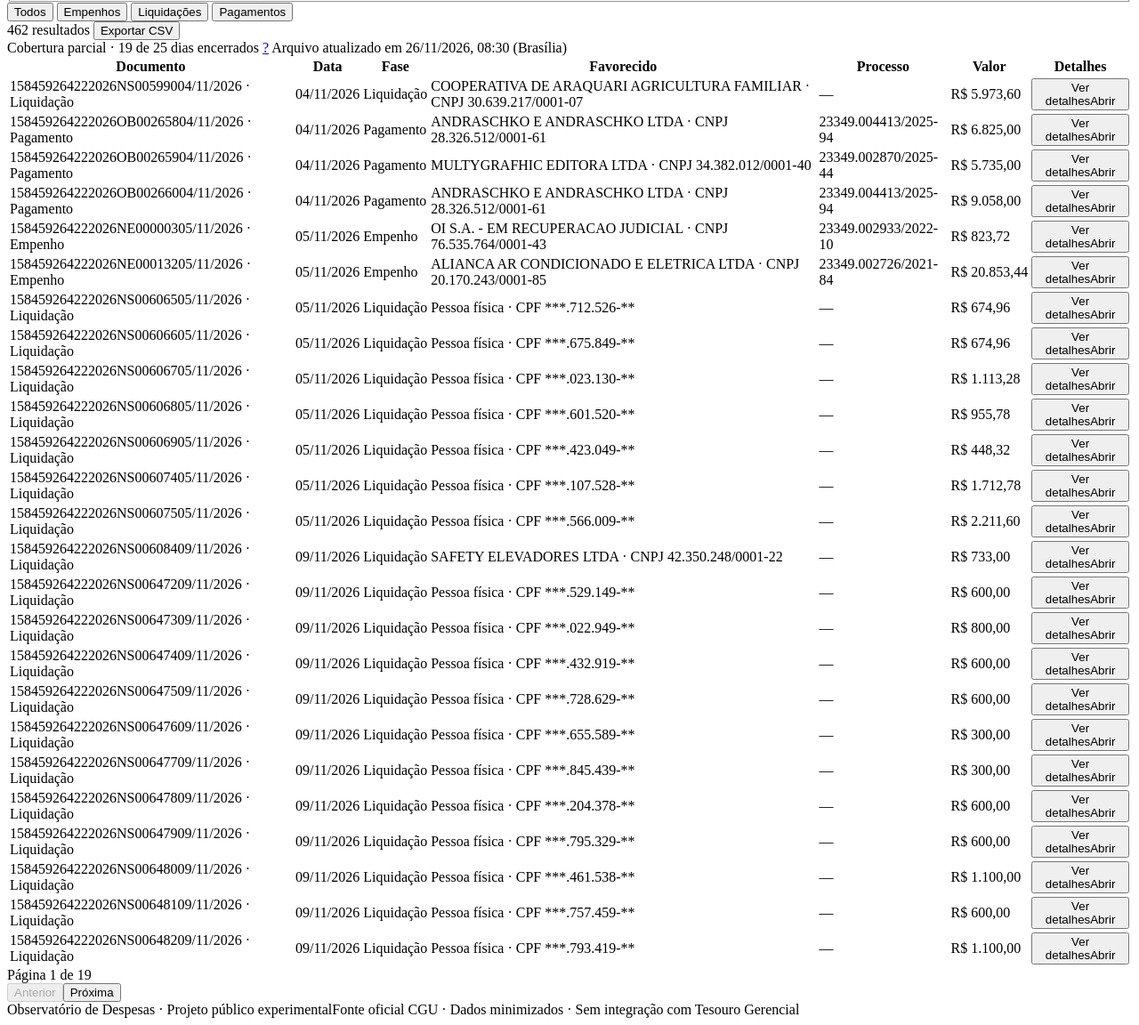
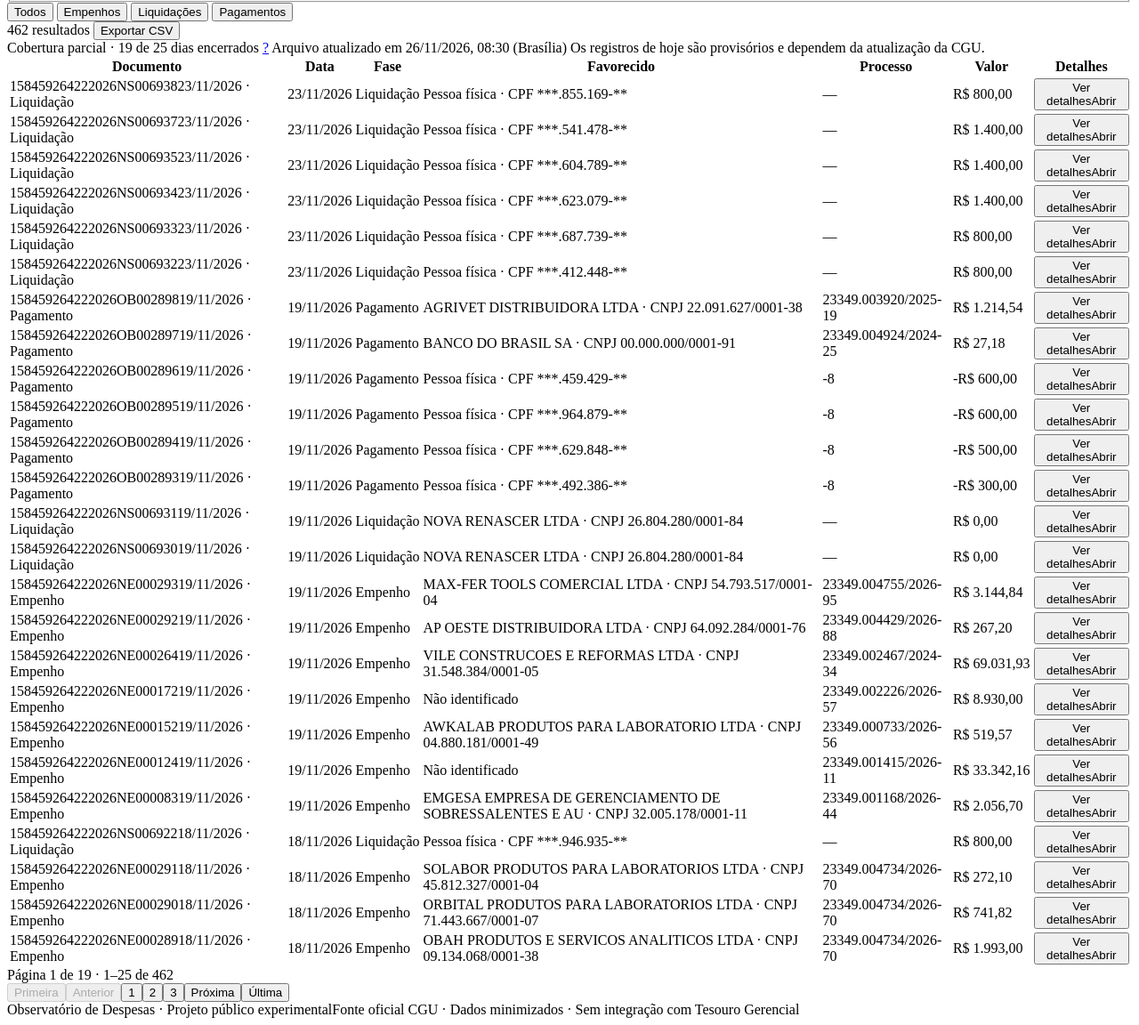
Before and after one commit to guimig/observatorio-despesas, a website with bundled scripts: page index.html in a window 1280 px wide. Shown: the part 325-1477 px from the top of the page at 89% size. Built offline with nearby package versions, Linux system fonts and the light colour scheme; some icons are missing.

Commit message:
Melhora a consulta de despesas e a coleta corrente da CGU

```diff
--- a/assets/app.js
+++ b/assets/app.js
@@ -10,7 +10,7 @@ import { documentSpecies,financialPhaseDescription } from './document-species.js
 import {showDialogFromTop} from './dialog-scroll.js';
 import {auditSiafiItemMovements} from './siafi-movement-audit.js';
 import {reconcileSiafiCommitment} from './siafi-movement-reconciliation.js';
-import { auditMonth } from './quality.js';
+import { auditMonth, summarizeDocumentPhases } from './quality.js?v=3';
 import { buildCommitmentTrajectories, filterCommitmentTrajectories, auditCommitmentTrajectories } from './trajectory.js';
 /** Visualização local de JSONs públicos. Não consulta APIs autenticadas. */
 const $ = id => document.getElementById(id);
@@ -157,30 +157,16 @@ function monthName(month) {
   const date = new Date(month + '-15T12:00:00Z');
   return new Intl.DateTimeFormat('pt-BR', { month: 'long', year: 'numeric', timeZone: 'UTC' }).format(date);
 }
-function summarize(phase) {
-  const coverage = state.data.coverage.filter(entry => entry.phase === phase);
-  const documents = state.data.documents.filter(doc => doc.phase === phase);
-  const complete = coverage.length > 0 && coverage.every(entry => entry.complete);
-  const invalid = coverage.reduce((n, x) => n + x.invalid, 0);
-  const count = coverage.reduce((n, x) => n + x.count, 0);
-  const overlap=(state.data.phaseObservations||[]).some(obs=>obs.phase===phase);
-  const sum = complete && !invalid && !overlap &&
-    documents.every(doc => Number.isSafeInteger(doc.cents))
-    ? documents.reduce((n, doc) => n + doc.cents, 0) : null;
-  return { count, sum, complete, invalid, overlap };
-}
 function renderStats() {
   $('summary-month').textContent = monthName(state.month) + ' · CGU · UG 158459';
-  const stats = [1, 2, 3].map(summarize);
-  stats.forEach((stat, index) => {
-    const phase = index + 1;
-    $('amount-' + phase).textContent = fmtMoney(stat.sum);
-    const prefix = stat.complete ? '' : 'Pelo menos ';
-    $('count-' + phase).textContent = prefix + fmtCount(stat.count) +
-      ' ocorrência(s) documentais nas datas consultadas' +
-      (stat.invalid ? ' · ' + stat.invalid + ' valor(es) indisponível(is)' : '')+
-      (stat.overlap ? ' · sobreposição entre fases (total monetário suspenso)' : '');
-  });
+  for (const stat of summarizeDocumentPhases(state.data)) {
+    $('amount-' + stat.phase).textContent = stat.cents === null ? 'Sem subtotal verificável' : fmtMoney(stat.cents);
+    const notes = [fmtCount(stat.days) + ' de ' + fmtCount(stat.expectedDays) + ' dias encerrados no subtotal'];
+    if (stat.missing) notes.push(fmtCount(stat.missing) + ' sem consulta concluída');
+    if (stat.unknown) notes.push(fmtCount(stat.unknown) + ' com valores ausentes');
+    if (stat.overlap) notes.push(fmtCount(stat.overlap) + ' com documentos em mais de uma fase');
+    $('count-' + stat.phase).textContent = notes.join(' · ');
+  }
 }
 function renderQuality() {
   $('monthly-quality').hidden = false;
@@ -231,7 +217,7 @@ function filteredDocuments() {
   const query = searchText(state.search);
   const compactCode = value => searchText(value).replace(/[.\/\s-]/g, '');
   const code = compactCode(query);
-  const exact = [], matches = [];
+  const matches = [];
   for (const data of months) {
     const observed = new Set((data.phaseObservations || [])
       .filter(item => String(item.phase) === state.phase).map(item => item.id));
@@ -244,11 +230,12 @@ function filteredDocuments() {
       const exactCode = code && codes.includes(code);
       if (!query || exactCode || searchText(fields.filter(Boolean).join(' ')).includes(query) ||
           (code && codes.some(value => value.includes(code)))) {
-        (exactCode ? exact : matches).push({doc, data});
+        matches.push({doc, data});
       }
     }
   }
-  return exact.concat(matches);
+  return matches.sort((a, b) => b.doc.date.localeCompare(a.doc.date) ||
+    b.doc.id.localeCompare(a.doc.id));
 }
 function renderActiveFilters() {
   const root = $('active-filters');
@@ -274,6 +261,40 @@ function renderActiveFilters() {
     card.setAttribute('aria-pressed', String(!state.historyYear && card.dataset.phase === state.phase));
   }
 }
+function renderDocumentPagination(totalPages) {
+  const nav = $('document-pagination');
+  nav.hidden = totalPages < 2;
+  if (nav.hidden) return;
+  const focused = document.activeElement;
+  const action = focused?.dataset.pageAction;
+  const goTo = page => {
+    state.page = page;
+    renderTable();
+  };
+  const first = Math.max(0, Math.min(state.page - 1, totalPages - 3));
+  const pages = Array.from({length: Math.min(3, totalPages)}, (_, i) => first + i);
+  const controls = [
+    ['Primeira', 0, 'Primeira página', 'first', state.page === 0],
+    ['Anterior', state.page - 1, 'Página anterior', 'previous', state.page === 0],
+    ...pages.map(page => [String(page + 1), page, 'Página ' + (page + 1), 'number', false]),
+    ['Próxima', state.page + 1, 'Próxima página', 'next', state.page === totalPages - 1],
+    ['Última', totalPages - 1, 'Última página', 'last', state.page === totalPages - 1]
+  ];
+  nav.replaceChildren(...controls.map(([label, page, accessible, kind, disabled]) => {
+    const button = element('button', 'button button-secondary', label);
+    button.type = 'button';
+    button.dataset.pageAction = kind;
+    button.setAttribute('aria-label', accessible);
+    if (kind === 'number' && page === state.page) button.setAttribute('aria-current', 'page');
+    button.disabled = disabled;
+    button.addEventListener('click', () => goTo(page));
+    return button;
+  }));
+  if (action) {
+    (nav.querySelector('[data-page-action="' + action + '"]:not(:disabled):not([data-page-action="number"])') ||
+      nav.querySelector('[aria-current="page"]')).focus({preventScroll:true});
+  }
+}
 function renderTable() {
   const all = filteredDocuments();
   const totalPages = Math.max(1, Math.ceil(all.length / pageSize));
@@ -282,10 +303,11 @@ function renderTable() {
   $('table-count').textContent = fmtCount(all.length) + (all.length === 1 ? ' resultado' : ' resultados');
   $('export-button').disabled = !all.length || state.loadingHistory || state.loadingMonth;
   $('page-information').textContent = all.length
-    ? 'Página ' + (state.page + 1) + ' de ' + totalPages : '';
+    ? 'Página ' + fmtCount(state.page + 1) + ' de ' + fmtCount(totalPages) +
+      ' · ' + fmtCount(state.page * pageSize + 1) + '–' + fmtCount(state.page * pageSize + shown.length) +
+      ' de ' + fmtCount(all.length) : '';
   renderActiveFilters();
-  $('previous-page').disabled = state.page === 0;
-  $('next-page').disabled = state.page >= totalPages - 1;
+  renderDocumentPagination(totalPages);
   const body = $('doc-rows');
   body.replaceChildren();
   if (!shown.length) {
@@ -919,6 +941,8 @@ function updateScope() {
   $('scope-status').hidden = !scope;
   $('coverage-chip').hidden = Boolean(scope);
   $('updated').hidden = Boolean(scope);
+  $('current-day-note').hidden = Boolean(scope) || state.month !==
+    new Intl.DateTimeFormat('en-CA', {timeZone:'America/Sao_Paulo',year:'numeric',month:'2-digit'}).format(new Date());
   $('history-retry').hidden = !scope || state.loadingHistory || loaded === months.length;
 }
 async function searchHistory(year) {
@@ -1034,8 +1058,6 @@ function initEvents() {
       navigateTo('despesas');
     });
   }
-  $('previous-page').addEventListener('click', () => { state.page--; renderTable(); });
-  $('next-page').addEventListener('click', () => { state.page++; renderTable(); });
   $('export-button').addEventListener('click', exportCsv);
   $('close-dialog').addEventListener('click', () => $('document-dialog').close());
   $('close-record-dialog').addEventListener('click', () => $('record-dialog').close());
--- a/assets/quality.js
+++ b/assets/quality.js
@@ -12,6 +12,31 @@ export function closedDaysInMonth(month,now=new Date()){
   const today=parts.year+'-'+parts.month;
   const last=new Date(Date.UTC(+month.slice(0,4),+month.slice(5,7),0)).getUTCDate();
   return month<today?last:month>today?0:Math.min(last,Math.max(0,+parts.day-1));
+}
+
+/** Soma documental somente dos dias encerrados com consulta e valores verificáveis. */
+export function summarizeDocumentPhases(month,{now=new Date()}={}){
+  const expectedDays=closedDaysInMonth(month.month,now);
+  const lastDate=month.month+'-'+String(expectedDays).padStart(2,'0');
+  const observedIds=new Set((month.phaseObservations||[]).map(obs=>obs.id));
+  return PHASES.map(phase=>{
+    const coverage=month.coverage.filter(entry=>entry.phase===phase&&entry.date<=lastDate);
+    const overlaps=new Set((month.phaseObservations||[]).filter(obs=>
+      obs.date<=lastDate&&obs.phase===phase).map(obs=>obs.date));
+    // O proprietário do documento também integra a ocorrência em outro filtro.
+    const documents=month.documents.filter(doc=>doc.phase===phase&&doc.date<=lastDate);
+    for(const doc of documents)if(observedIds.has(doc.id))overlaps.add(doc.date);
+    const eligible=new Set(coverage.filter(entry=>entry.complete&&entry.invalid===0&&
+      !overlaps.has(entry.date)).map(entry=>entry.date));
+    const subtotal=documents.filter(doc=>eligible.has(doc.date)).reduce((sum,doc)=>sum+BigInt(doc.cents),0n);
+    return {
+      phase,expectedDays,days:eligible.size,
+      cents:eligible.size&&Number.isSafeInteger(Number(subtotal))?Number(subtotal):null,
+      missing:expectedDays-coverage.filter(entry=>entry.complete).length,
+      unknown:coverage.filter(entry=>entry.invalid>0).length,
+      overlap:overlaps.size
+    };
+  });
 }
 
 /** Cobertura diária, enriquecimento e qualidade estrutural: métricas independentes. */
--- a/assets/style.css
+++ b/assets/style.css
@@ -450,3 +450,9 @@ html[data-theme=dark] {
   }
   .document-table th { font-weight: 700; }
 }
+
+.document-explorer .pagination { flex-wrap: wrap; }
+#document-pagination { flex-wrap: wrap; gap: .35rem; }
+#document-pagination .button { min-width: 44px; min-height: 44px; padding-inline: .6rem; }
+#document-pagination [aria-current="page"] { background: var(--tab-active); border-color: var(--brand); color: var(--brandStrong); }
+.summary-view .stat-value { white-space: normal; overflow-wrap: anywhere; }
--- a/index.html
+++ b/index.html
@@ -6,7 +6,7 @@
   <meta name="color-scheme" content="light dark">
   <meta name="description" content="Observatório de Despesas Públicas do IFC: documentos da CGU com consulta, filtros e rastreabilidade.">
   <title>Observatório de Despesas · IFC Araquari</title>
-  <link rel="stylesheet" href="./assets/style.css?v=2">
+  <link rel="stylesheet" href="./assets/style.css?v=3">
 </head>
 <body>
   <a class="skip-link" href="#conteudo">Ir para o conteúdo</a>
@@ -81,6 +81,7 @@
           <span id="coverage-chip"></span>
           <a href="#cobertura-fontes" class="coverage-help" aria-label="Entenda a cobertura dos dados">?</a>
           <span id="updated"></span>
+          <span class="small-muted" id="current-day-note" hidden>Os registros de hoje são provisórios e dependem da atualização da CGU.</span>
         </div>
         <div class="table-scroll" tabindex="0" role="region" aria-label="Tabela de documentos">
           <table class="document-table">
@@ -89,8 +90,8 @@
           </table>
         </div>
         <div class="pagination">
-          <span id="page-information" class="small-muted"></span>
-          <div class="page-actions"><button class="button button-secondary" id="previous-page" type="button">Anterior</button><button class="button button-secondary" id="next-page" type="button">Próxima</button></div>
+          <span id="page-information" class="small-muted" role="status"></span>
+          <nav id="document-pagination" class="page-actions" aria-label="Páginas dos documentos" hidden></nav>
         </div>
       </div>
     </section>
@@ -104,7 +105,8 @@
       <section id="resumo-despesas" class="summary-view" data-view="summary" hidden aria-labelledby="summary-title">
       <h2 id="summary-title" tabindex="-1" class="phase-heading">Valores documentais por fase</h2>
       <p class="small-muted" id="summary-month"></p>
-      <p class="small-muted phase-helper">Selecione uma fase para filtrar a competência. Valores dos dias consultados.</p>
+      <p class="small-muted phase-helper">Subtotais da competência por data de emissão, em dias encerrados com consulta completa, valores disponíveis e sem sobreposição entre fases. Selecione uma fase para consultar seus documentos.</p>
+      <p class="small-muted phase-helper">Em Empenhos, a soma usa o valor documental das notas emitidas nas datas incluídas. Os reforços e as anulações são movimentos do empenho e não são apurados por data neste resumo.</p>
       <div class="stats" aria-label="Indicadores das fases">
         <button class="stat-card" type="button" aria-pressed="false" data-phase="1" aria-label="Filtrar empenhos">
           <span class="stat-top"><span class="stat-label">Empenhos</span><span class="stat-icon">NE</span></span>
@@ -129,7 +131,7 @@
       <div class="panel-heading">
         <div>
           <h2 id="trajectory-title" tabindex="-1">Trajetória por nota de empenho</h2>
-          <p class="small-muted">Veja as liquidações e os pagamentos vinculados a um empenho.</p>
+          <p class="small-muted">Encontre um empenho sem escolher datas e acompanhe as liquidações e os pagamentos vinculados a ele em todas as competências publicadas.</p>
         </div>
         <span class="pill pill-outline" id="trajectory-count">Aguardando análise</span>
       </div>
@@ -401,7 +403,7 @@
   <footer class="site-footer">
     <div class="container"><span>Observatório de Despesas · Projeto público experimental</span><span>Fonte oficial CGU · Dados minimizados · Sem integração com Tesouro Gerencial</span></div>
   </footer>
-  <script type="module" src="./assets/app.js"></script>
+  <script type="module" src="./assets/app.js?v=3"></script>
   <script type="module" src="./assets/coverage-panel.js"></script>
 </body>
 </html>
--- a/src/watchdog-agenda.mjs
+++ b/src/watchdog-agenda.mjs
@@ -3,7 +3,7 @@
 import {fileURLToPath} from 'node:url';
 import {resolve} from 'node:path';
 export const WATCHED=Object.freeze([
- {file:'coleta-cgu.yml',hours:26,inputs:{}},
+ {file:'coleta-cgu.yml',hours:8,inputs:{}},
  {file:'backfill-cgu.yml',hours:6,inputs:{intensive:'true'}},
  {file:'enriquecer-cgu.yml',hours:6,inputs:{intensive:'true',liquidations:'30',payments:'36',items:'15'}},
  {file:'publicar-pages.yml',hours:4,inputs:{}},
```
Also changed, not shown: src/cgu.mjs (+21 -10 lines), src/collect-cgu.mjs (+9 -3 lines), test/cgu.test.mjs (+22 -0 lines), test/quality.test.mjs (+25 -1 lines), .github/workflows/coleta-cgu.yml.
